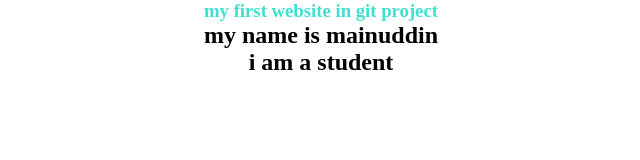
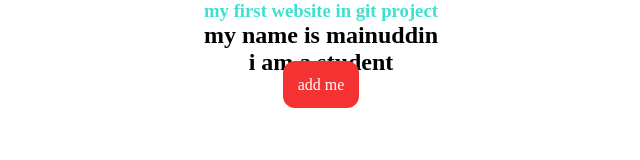
Before and after one commit to Devmdmainuddin/first-website, a plain HTML site: page index.html in a window 1280 px wide. Shown: the whole page, without its empty margins (319-959 px from the left). Drawn offline with Linux system fonts and the light colour scheme.

Commit message:
done changese

```diff
--- a/index.html
+++ b/index.html
@@ -10,5 +10,6 @@
     <h3>my first website in git project</h3>
     <h2>my name is mainuddin</h2>
     <h2>i am a student</h2>
+    <a href="#" class="btn">add me</a>
 </body>
 </html>
--- a/style.css
+++ b/style.css
@@ -9,3 +9,9 @@
 h3{
     color:turquoise;
 }
+.btn{
+    padding:15px;
+    background:#f53232;
+    color:#fff;
+    border-radius: 12px;
+}
```
